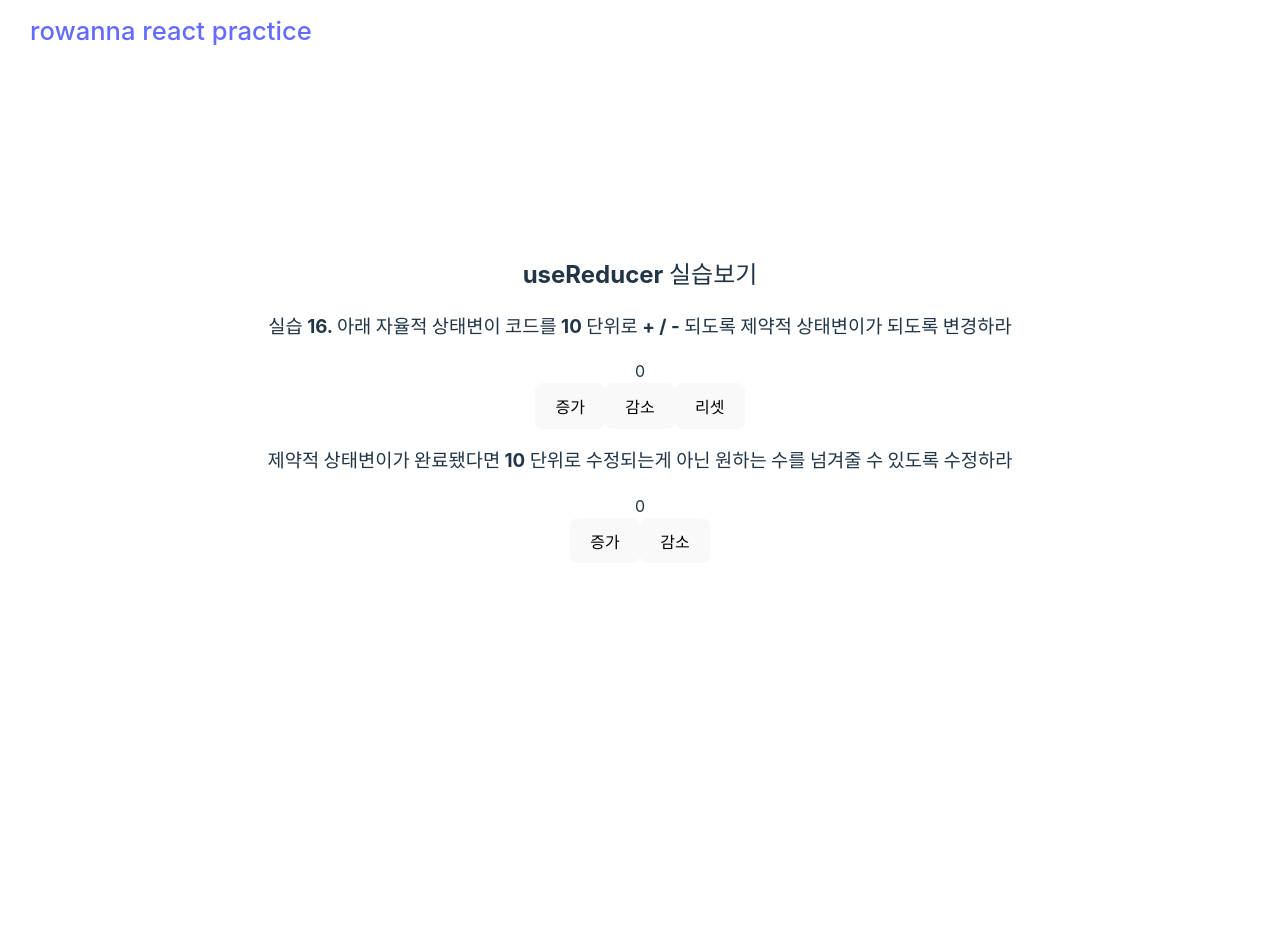
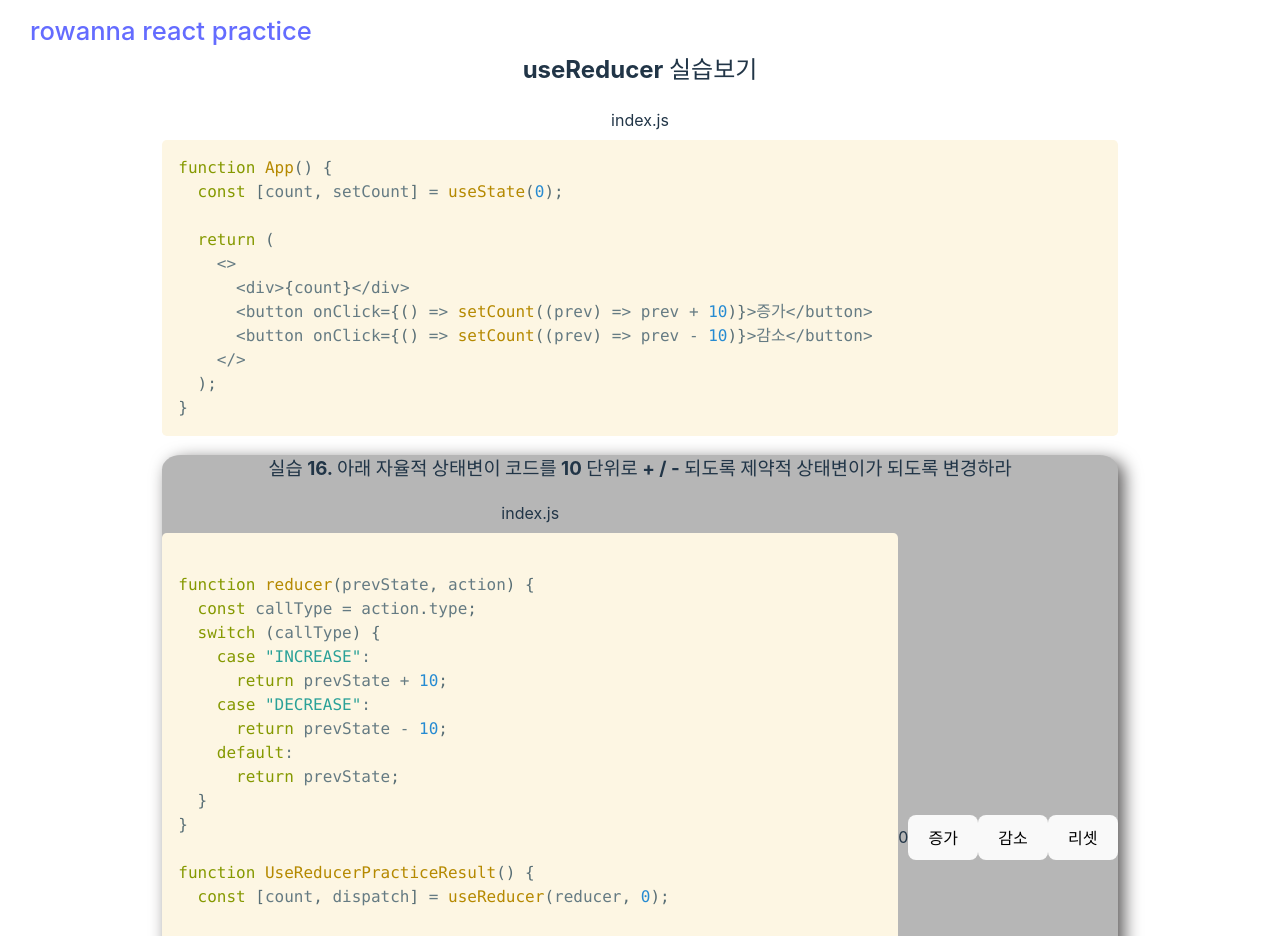
Before and after one commit to rowanna/asac-react-practice, a React (Vite) app: page /asac-react-practice/useReducerPage in a window 1280 px wide. Shown: the top 936 px of the page. Before the commit the page ends 800 px from the top, so only its background shows below. Built offline with nearby package versions, Linux system fonts and the light colour scheme.

Commit message:
feat: react-syntax-highlighter 적용

```diff
--- a/package.json
+++ b/package.json
@@ -12,7 +12,8 @@
   "dependencies": {
     "react": "^18.3.1",
     "react-dom": "^18.3.1",
-    "react-router-dom": "^7.1.1"
+    "react-router-dom": "^7.1.1",
+    "react-syntax-highlighter": "^15.6.1"
   },
   "devDependencies": {
     "@eslint/js": "^9.17.0",
--- /dev/null
+++ b/src/assets/components/CodeBlock.jsx
@@ -0,0 +1,21 @@
+import { Prism as SyntaxHighlighter } from "react-syntax-highlighter";
+import { solarizedlight } from "react-syntax-highlighter/dist/esm/styles/prism";
+
+const CodeBlockComponent = ({ code }) => {
+  return (
+    <>
+      <div className="w-full">
+        <div className="bg-blue-100 w-full h-9 rounded-t-lg px-4 py-2 text-sm text-gray-500 font-medium">
+          index.js
+        </div>
+        <div className="bg-blue-50 w-full h-20 rounded-b-lg px-4 py-2 text-sm text-gray-800 font-medium">
+          <SyntaxHighlighter language={"javascript"} style={solarizedlight}>
+            {code}
+          </SyntaxHighlighter>
+        </div>
+      </div>
+    </>
+  );
+};
+
+export default CodeBlockComponent;
--- a/src/assets/pages/UseReducerPage.jsx
+++ b/src/assets/pages/UseReducerPage.jsx
@@ -1,5 +1,73 @@
 import Header from "../components/Header";
+import CodeBlock from "../components/CodeBlock";
 import { useReducer, useState } from "react";
+
+const practiceCode = `function App() {
+  const [count, setCount] = useState(0);
+
+  return (
+    <>
+      <div>{count}</div>
+      <button onClick={() => setCount((prev) => prev + 10)}>증가</button>
+      <button onClick={() => setCount((prev) => prev - 10)}>감소</button>
+    </>
+  );
+}`;
+
+const resultCode1 = `
+function reducer(prevState, action) {
+  const callType = action.type;
+  switch (callType) {
+    case "INCREASE":
+      return prevState + 10;
+    case "DECREASE":
+      return prevState - 10;
+    default:
+      return prevState;
+  }
+}
+
+function UseReducerPracticeResult() {
+  const [count, dispatch] = useReducer(reducer, 0);
+
+  return (
+    <>
+      <div>{count}</div>
+      <button onClick={() => dispatch({ type: "INCREASE" })}>증가</button>
+      <button onClick={() => dispatch({ type: "DECREASE" })}>감소</button>
+      <button onClick={() => dispatch({ type: "RESET" })}>리셋</button>
+    </>
+  );
+}
+`;
+
+const resultCode2 = `
+function upgradedReducer(prevState, { type, step }) {
+  switch (type) {
+    case "INCREASE":
+      return prevState + step;
+    case "DECREASE":
+      return prevState - step;
+    default:
+      return prevState;
+  }
+}
+function UpgradedUseReducerPracticeResult() {
+  const [count, dispatch] = useReducer(upgradedReducer, 0);
+
+  return (
+    <>
+      <div>{count}</div>
+      <button onClick={() => dispatch({ type: "INCREASE", step: 20 })}>
+        증가
+      </button>
+      <button onClick={() => dispatch({ type: "DECREASE", step: 20 })}>
+        감소
+      </button>
+    </>
+  );
+}
+`;
 
 function reducer(prevState, action) {
   const callType = action.type;
@@ -52,40 +120,34 @@ function UpgradedUseReducerPracticeResult() {
   );
 }
 
-const props = {
-  code: `function App() {
-  const [count, setCount] = useState(0);
-
-  return (
-    <>
-      <div>{count}</div>
-      <button onClick={() => setCount((prev) => prev + 10)}>증가</button>
-      <button onClick={() => setCount((prev) => prev - 10)}>감소</button>
-    </>
-  );
-}`,
-  language: "javascript",
-};
-
 function UseReducerPage() {
   return (
     <>
       <Header />
       <h2>useReducer 실습보기</h2>
+      <CodeBlock code={practiceCode} />
 
+      <section id="practiceBox">
         <h3>
           실습 16. 아래 자율적 상태변이 코드를 10 단위로 + / - 되도록 제약적
           상태변이가 되도록 변경하라
         </h3>
         <div id="resultBox">
+          <CodeBlock code={resultCode1} />
           <UseReducerPracticeResult />
         </div>
+      </section>
 
+      <section id="practiceBox">
         <h3>
           제약적 상태변이가 완료됐다면 10 단위로 수정되는게 아닌 원하는 수를
           넘겨줄 수 있도록 수정하라
         </h3>
+        <div id="resultBox">
+          <CodeBlock code={resultCode2} />
           <UpgradedUseReducerPracticeResult />
+        </div>
+      </section>
     </>
   );
 }
--- a/src/index.css
+++ b/src/index.css
@@ -69,3 +69,14 @@ button:focus-visible {
     background-color: #f9f9f9;
   }
 }
+#practiceBox {
+  background-color: rgb(182, 182, 182);
+  border-radius: 2%;
+  box-shadow: 6px 5px 17px #5c5a5a;
+}
+#practiceBox #resultBox {
+  display: flex;
+  height: 30%;
+  justify-content: space-around;
+  align-items: center;
+}
```
Also changed, not shown: 1 other file (tests, documents, lock files or other folders). Lines whose indentation alone changed are shown as unchanged.
